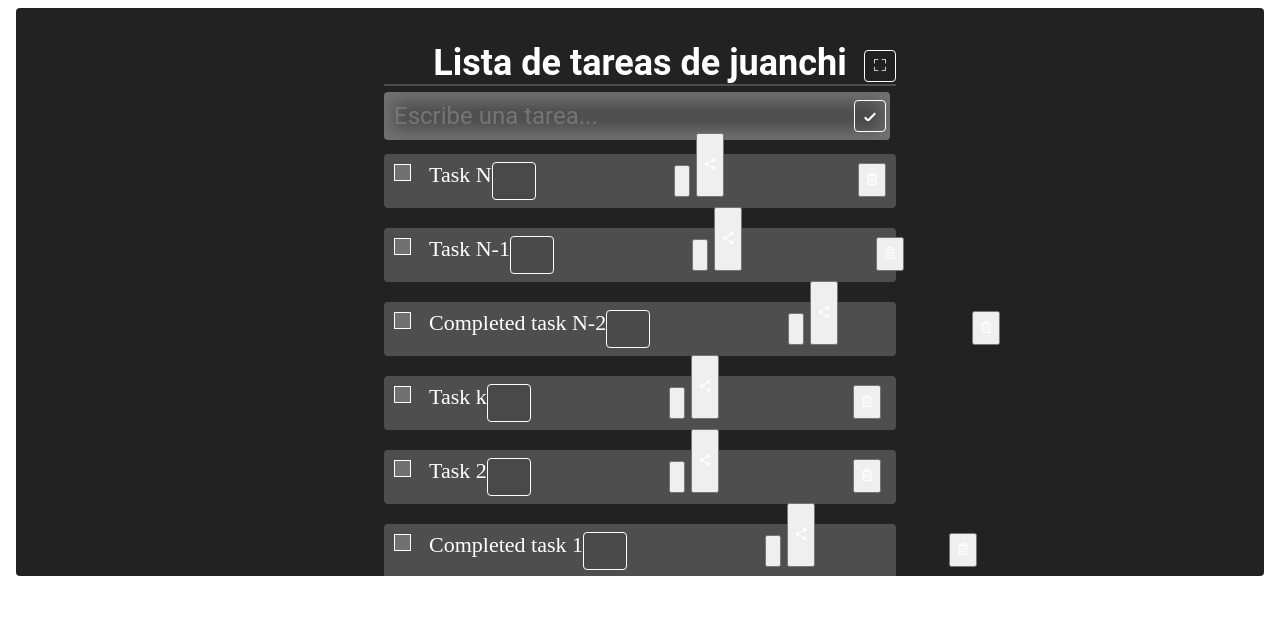
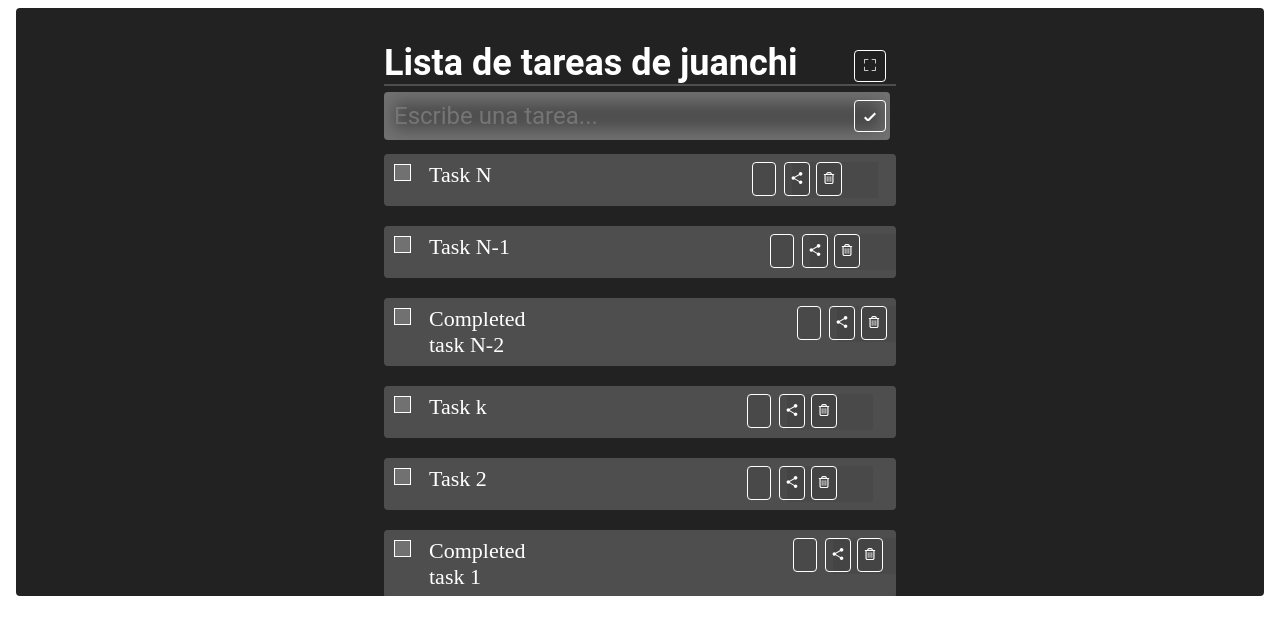
Before and after one commit to JuanMartinSoler/manosalaobra, an Angular app: page / in a window 1280 px wide. Shown: the top 634 px of the page. Built offline with nearby package versions, Linux system fonts and the light colour scheme.

Commit message:
Retoques scss

```diff
--- a/src/app/app.component.scss
+++ b/src/app/app.component.scss
@@ -7,6 +7,7 @@ $Blanco20:rgba(255,255,255,0.2);
 
 
 body {
+    display: flex;
     background: $Negro;
     border-radius: 4px 4px 4px 4px;
 }
@@ -29,7 +30,7 @@ body {
         color: $Blanco;
         font-family: 'Roboto';
         font-size: 36px;
-        text-align: center;
+        text-align: left;
     }
 
     .boton-pantallacompleta {
@@ -38,7 +39,7 @@ body {
         font-weight: bold;
         display:block;
         margin-top: -60px;
-        margin-left: 480px;
+        margin-left: 470px;
         padding:  2px 5px;
         position: relative;
         margin-right: 0;
@@ -110,37 +111,48 @@ body {
     font-size: 22px;
 
     .contenedorDeBotones {
-        border: 1px solid $Blanco;
-        border-radius: 4px 4px 4px 4px;
-        font-weight: bold;
-        display:flex;
-        padding:  2px 5px;
+        margin-left: 300px;
+        display: flex;
+        padding: 2px 8px;
         position: relative;
         background-color: $Negro10;
         background-position: center;
         height: 32px;
-        width: 32px;
+        width: 70px;
         cursor: pointer;
 
         :hover {
             background: $Blanco20;
         }
 
-        .boton-eliminar {
-           margin-top: -2px;
-           margin-left: 360px;
-           margin-right: 10px;
+        .boton-portapapeles {
+            border: 1px solid $Blanco;
+            background-color: $Negro10;
+            border-radius: 4px 4px 4px 4px;
+            margin-top: -2px;
+            margin-left: -50px;
+            padding-left: 16px;
+            margin-right: -8px;
         }
 
         .boton-compartir {
-           margin-top: - 32px;
-           margin-left: -200px;
+            border: 1px solid $Blanco;
+            background-color: $Negro10;
+            border-radius: 4px 4px 4px 4px;
+            margin-top: -2px;
+            margin-left: -50px;
+            margin-right: -8px;
         }
 
-        .boton-portapapeles {
-           margin-top: 0px;
-           margin-left: -50px;
+        .boton-eliminar {
+            border: 1px solid $Blanco;
+            background-color: $Negro10;
+            border-radius: 4px 4px 4px 4px;
+            margin-top: -2px;
+            margin-left: 16px;
+            margin-right: -8px;
         }
+
    }
 }
 
```
